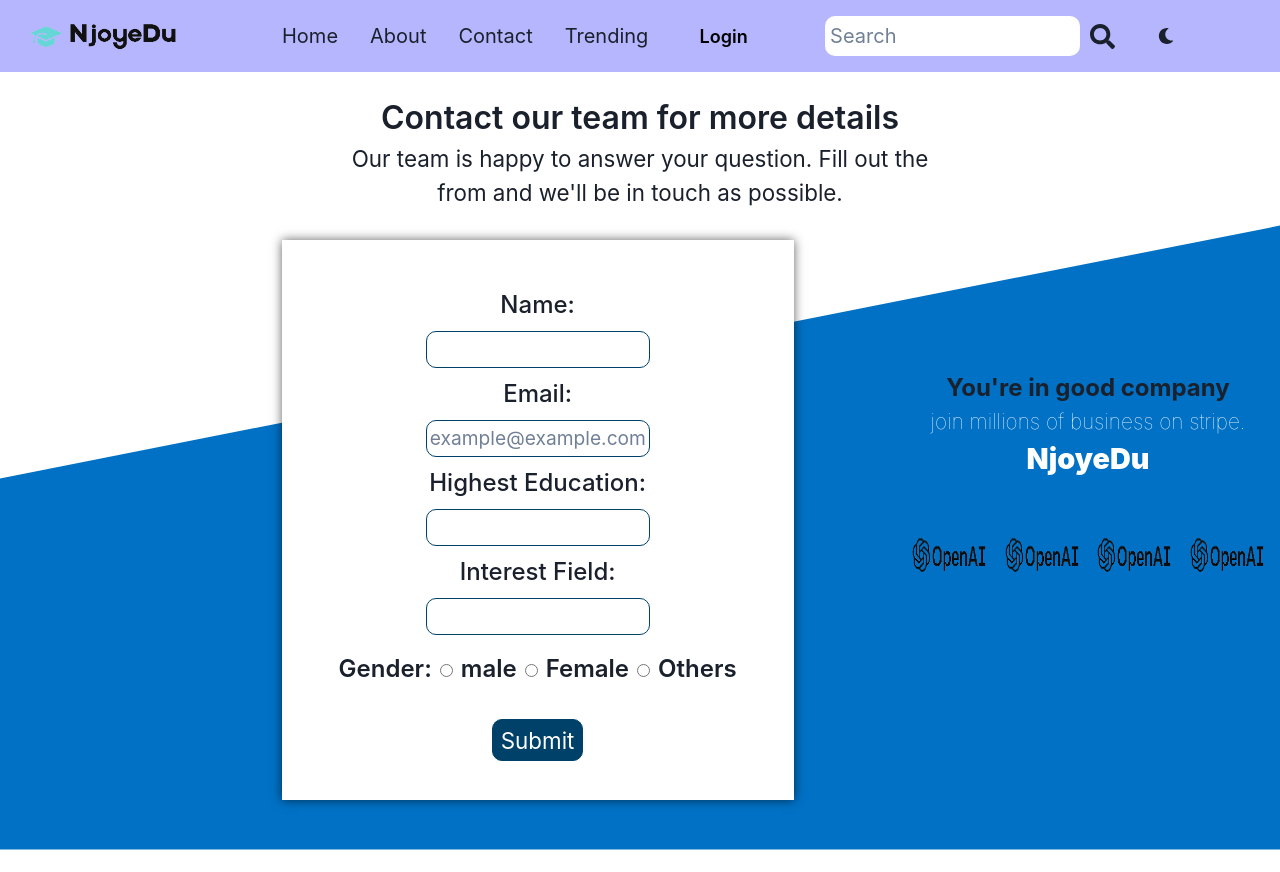
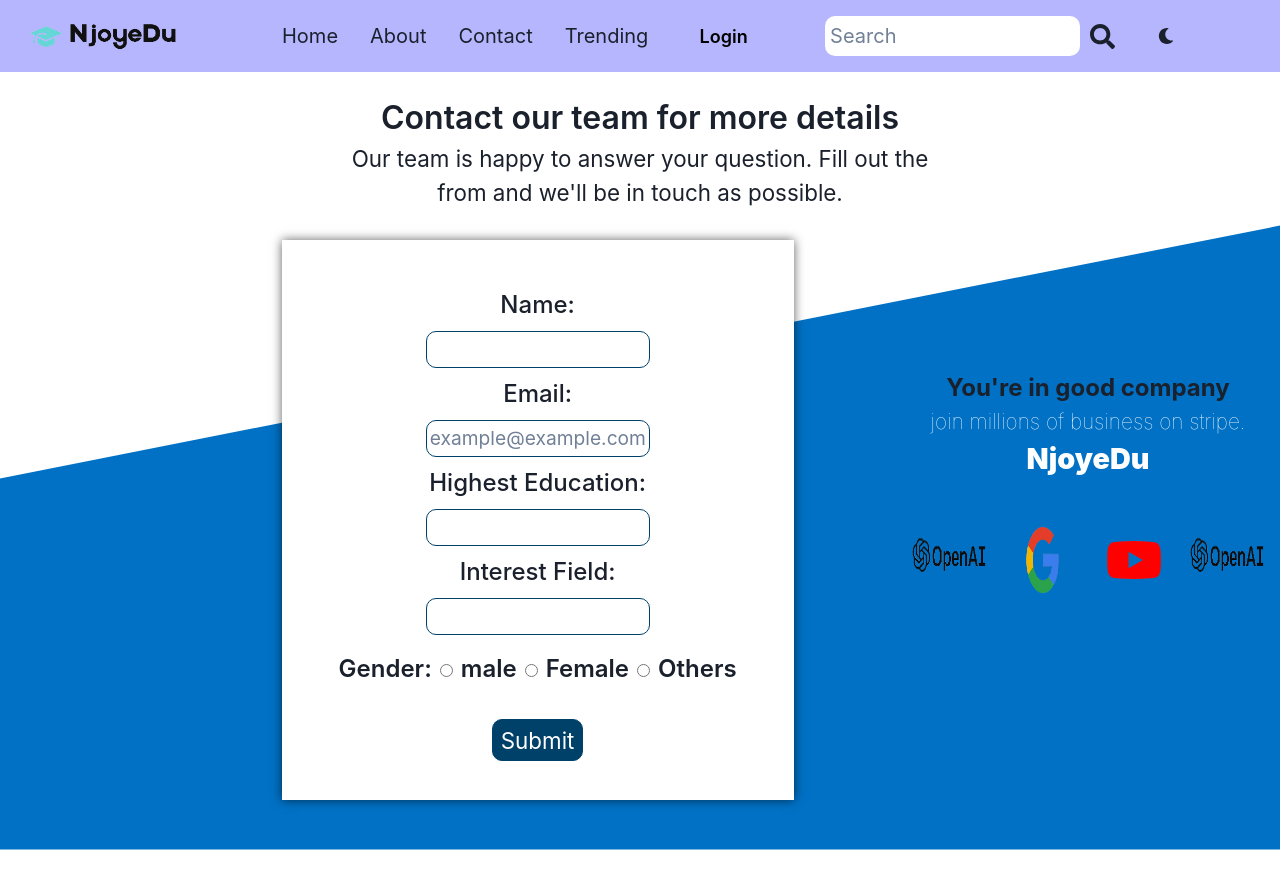
Before and after one commit to Sayantan131/NjoyeDu, a React (Vite) app: page /contact in a window 1280 px wide. Built offline with nearby package versions, Linux system fonts and the light colour scheme.

Commit message:
image added

```diff
--- a/src/components/Contact.jsx
+++ b/src/components/Contact.jsx
@@ -1,5 +1,7 @@
 import "../styles/Contact.css";
 import img1 from "../assets/2.png"
+import img2 from "../assets/5.png"
+import img3 from "../assets/6.png"
 import ContactForm from "./ContactForm";
 
 const Contact = () => {
@@ -17,8 +19,8 @@
           <h1>NjoyeDu</h1>
           <div className="detailsimg">
             <img src={img1} alt="" />
-            <img src={img1} alt="" />
-            <img src={img1} alt="" />
+            <img src={img2} alt="" />
+            <img src={img3} alt="" />
             <img src={img1} alt="" />
           </div>
         </div>
```
